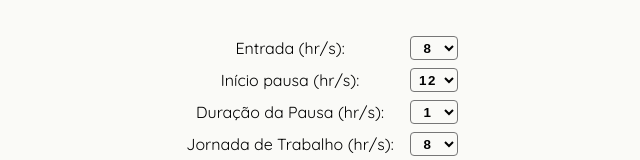
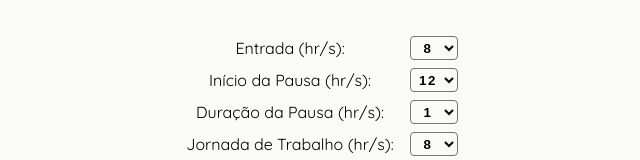
Before and after one commit to btex88/timesheet-generator, a React (Create React App) app: page / in a window 1280 px wide. Shown: the part 366-526 px from the top of the page, without its empty margins (318-958 px from the left). Built offline with nearby package versions, Linux system fonts and the light colour scheme.

Commit message:
Spell check - InputDisplay → Fix label

```diff
--- a/src/components/InputDisplay/InputDisplay.jsx
+++ b/src/components/InputDisplay/InputDisplay.jsx
@@ -15,7 +15,7 @@ class InputDisplay extends Component {
         default: 8,
       },
       {
-        name: 'Início pausa (hr/s):',
+        name: 'Início da Pausa (hr/s):',
         label: 'lunchtime',
         min: 0,
         max: 23,
```
